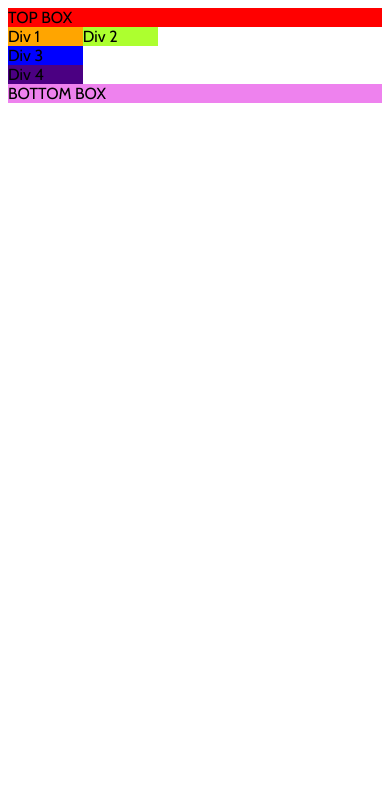
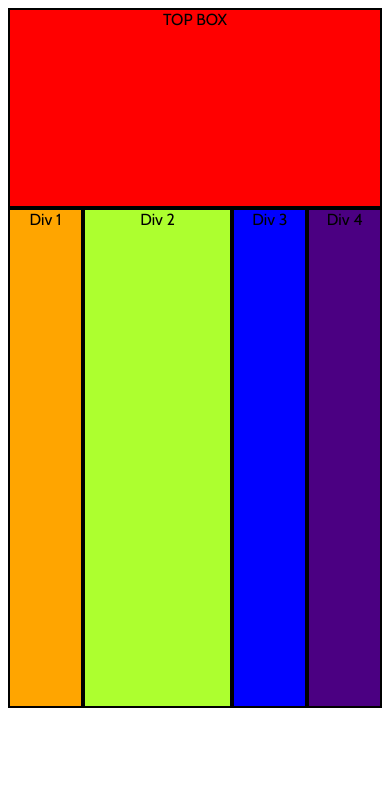
Before and after one commit to yokey21/DIGM21A-Mini-Project, a plain HTML site: page index.html in a window 390 px wide. Shown: the top 805 px of the page. Drawn offline with nearby package versions, Linux system fonts and the light colour scheme.

Commit message:
Added Media Queries

```diff
--- a/styles.css
+++ b/styles.css
@@ -1,37 +1,76 @@
 @import url('https://fonts.googleapis.com/css2?family=Cabin&display=swap');
 
+*, ::before, ::after {
+    box-sizing: border-box;
+}
+
 /* Default Sizing */
-header {
+header, footer {
     font-family: 'Cabin', sans-serif;
     background-color: red;
+    border: 2px solid black;
+    height: 200px;
+    width: 100%;
+}
+
+header, footer, div {
+    font-family: 'Cabin', sans-serif;
+    text-align: center;
+    float: left;
+    border: 2px solid black;
 }
 
 .div1 {
-    font-family: 'Cabin', sans-serif;
+    height: 500px;
     width: 20%;
     background-color: orange;
-    float: left;
 }
 
 .div2 {
-    font-family: 'Cabin', sans-serif;
+    height: 500px;
     width: 40%;
     background-color: greenyellow;
 }
 
 .div3 {
-    font-family: 'Cabin', sans-serif;
+    height: 500px;
     width: 20%;
     background-color: blue;
 }
 
 .div4 {
-    font-family: 'Cabin', sans-serif;
+    height: 500px;
     width: 20%;
     background-color: indigo;
 }
 
-footer {
-    font-family: 'Cabin', sans-serif;
-    background-color: violet;
+/* Tablet */
+@media (min-width: 481px) and (max-width: 768px) {
+    img {
+        width: 40vw;
+        height: 40vw;
+    }
+
+    .div1 {
+        display: flex;
+        justify-content: space-evenly;
+        margin-bottom: 100px;
+    }
 }
+
+/* Mobile */
+@media (min-width: 0px) and (max-width: 480px) {
+    img {
+        width: 90vw;
+        height: 90vw;
+    }
+
+    .div1 {
+        display: flex;
+        justify-content: space-evenly;
+        margin-bottom: 100px;
+    }
+    h1 {
+        font-size: 30px;
+    }
+}
```
Also changed, not shown: 1 other file.
